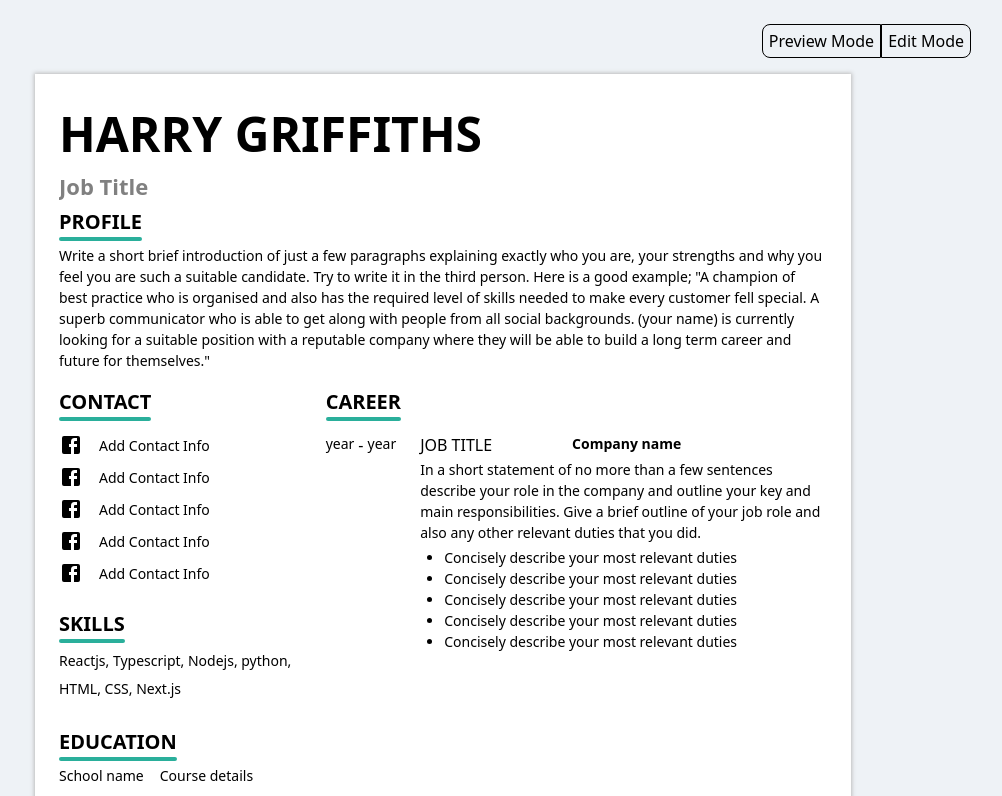
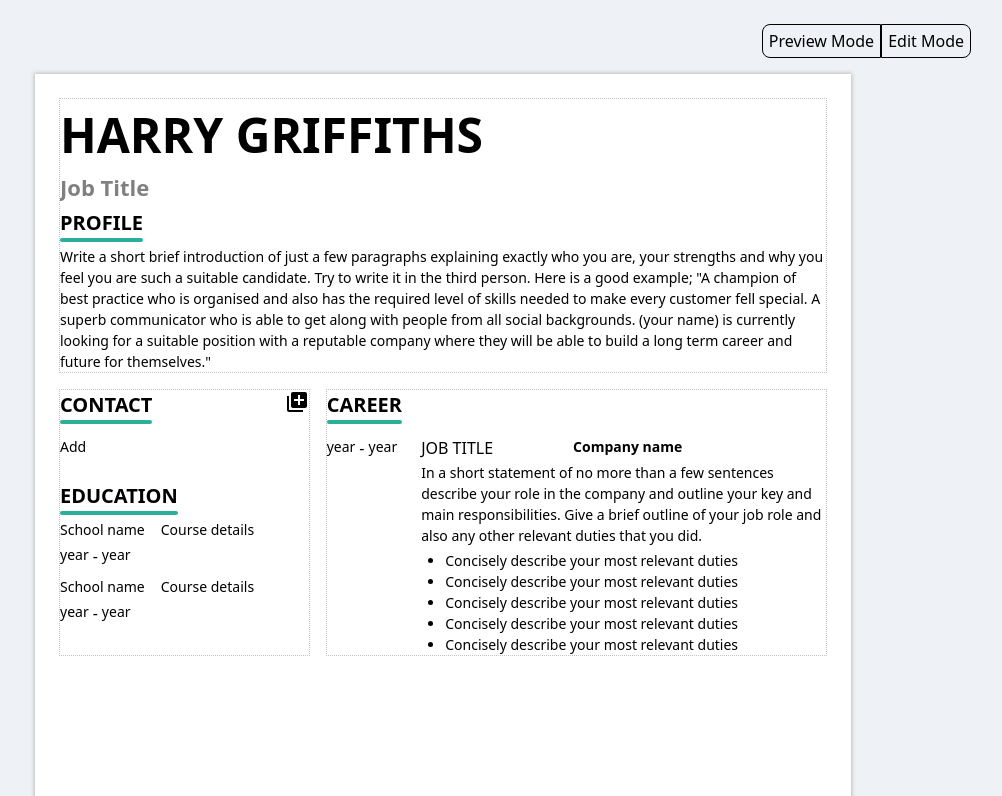
Before and after one commit to Mavrik-jnr/CV-builder, a React (Create React App) app: page / in a window 1280 px wide. Shown: the top 796 px of the page, without its empty margins (197-1199 px from the left). Built offline with nearby package versions, Linux system fonts and the light colour scheme.

Commit message:
TODO: Add Remove & Print Functionality

```diff
--- a/package.json
+++ b/package.json
@@ -10,6 +10,7 @@
     "react-dom": "^18.2.0",
     "react-scripts": "5.0.1",
     "sanitize.css": "^13.0.0",
+    "uuid": "^9.0.0",
     "web-vitals": "^2.1.4"
   },
   "scripts": {
--- a/src/components/atomic/ContactInfo.js
+++ b/src/components/atomic/ContactInfo.js
@@ -5,12 +5,12 @@ import { ContactPhone } from "@mui/icons-material";
 
 export default class ContactInfo extends Component {
   render() {
-    const { svg } = this.props;
+    const { svg, text } = this.props;
     return (
       <div className={styles.contact}>
         {svg ? svg : <ContactPhone />}
         <Input>
-          <p>Add Contact Info</p>
+          <p>{text ? text : "Add Contact Info"}</p>
         </Input>
       </div>
     );
--- a/src/components/section/styles/Career.module.css
+++ b/src/components/section/styles/Career.module.css
@@ -8,4 +8,6 @@
   /* max-height: 656px;s */
   /* display: grid; */
   /* gap: 0px; */
+  position: relative;
+  border: 1px dotted rgb(195, 194, 194);
 }
--- a/src/components/section/styles/Header.module.css
+++ b/src/components/section/styles/Header.module.css
@@ -8,6 +8,8 @@ header {
   /* display: grid;
   grid-template-rows: 1fr 2fr; */
   overflow: hidden;
+  position: relative;
+  border: 1px dotted rgb(195, 194, 194);
 }
 header h2 {
   margin-bottom: 8px;
--- a/src/components/section/styles/Sidebar.module.css
+++ b/src/components/section/styles/Sidebar.module.css
@@ -5,6 +5,8 @@ aside {
   gap: 24px;
   overflow: hidden;
   align-content: flex-start;
+  position: relative;
+  border: 1px dotted rgb(195, 194, 194);
 }
 
 /* aside h2 {
--- a/src/components/utility/ContactComponent.js
+++ b/src/components/utility/ContactComponent.js
@@ -1,32 +1,66 @@
 import { Facebook } from "@mui/icons-material";
 import React, { Component } from "react";
 import ContactInfo from "../atomic/ContactInfo";
+import { v4 as uuidv4 } from "uuid";
 
 export default class ContactComponent extends Component {
   constructor() {
     super();
 
     this.state = {
-      count: ["contact", "contact", "contact", "contact", "contact"],
+      count: [],
     };
     this.increment = this.increment.bind(this);
     this.decrement = this.decrement.bind(this);
+    this.updateText = this.updateText.bind(this);
   }
   increment() {
     this.setState({
-      count: [...this.state.count, "education"],
+      count: [...this.state.count, { id: uuidv4(), text: "" }],
     });
   }
-  decrement() {
+  decrement(e) {
+    let oldArray = [...this.state.count];
+    let removedArray = oldArray.splice(e.target.getAttribute("gg"), 1);
+    let filteredArray = oldArray.filter((element) => {
+      return element.id !== e.target.getAttribute("id");
+    });
     this.setState({
-      count: this.state.count.length === 1 ? [] : this.state.count.slice(1),
+      count: filteredArray,
     });
+  }
+  updateText(e) {
+    this.setState({
+      count: [],
+    });
+
+    // this.state.count.map((element) => {
+    //   if (element.id === e.target.getAttribute("id")) {
+    //     this.setStateelement.text = e.target.textContent;
+    //     return element;
+    //   } else {
+    //     return element;
+    //   }
+    // })
   }
   render() {
     return (
       <>
+        <p onClick={this.increment}>Add</p>
         {this.state.count.map((element) => {
-          return <ContactInfo svg={<Facebook />} />;
+          return (
+            <>
+              <ContactInfo
+                change={this.updateText}
+                key={element.id}
+                svg={<Facebook />}
+                text={element.text}
+              />
+              <span onClick={(e) => this.decrement(e)} id={element.id}>
+                Remove
+              </span>
+            </>
+          );
         })}
       </>
     );
--- a/src/components/utility/SidebarComponent.js
+++ b/src/components/utility/SidebarComponent.js
@@ -4,23 +4,29 @@ import Education from "../card/Education";
 import References from "../card/References";
 import Skills from "../card/Skills";
 import styles from "./styles/sidebarcomponent.module.css";
+import LibraryAddIcon from "@mui/icons-material/LibraryAdd";
 
 export default class SidebarComponent extends Component {
   constructor() {
     super();
     this.state = {
-      cards: ["contact", "skills", "education", "references"],
+      cards: ["contact", "education"],
+      cardsMenu: ["contact", "skills", "education", "references"],
+      display: "",
     };
     this.setCard = this.setCard.bind(this);
+    this.setDisplay = this.setDisplay.bind(this);
   }
 
-  setCard(card) {
+  setCard(e) {
     //setting logic
+
+    let card = e.target.textContent;
     if (this.state.cards.includes(card)) {
       return;
     } else {
       this.setState({
-        cards: this.state.cards.append(card),
+        cards: [...this.state.cards, card],
       });
     }
   }
@@ -29,9 +35,41 @@ export default class SidebarComponent extends Component {
       cards: this.state.cards.filter((element) => element !== card),
     });
   }
+  setDisplay(e) {
+    if (this.state.display === "") {
+      this.setState({
+        display: "block",
+      });
+    } else {
+      this.setState({
+        display: "",
+      });
+    }
+  }
   render() {
     return (
       <>
+        <LibraryAddIcon onClick={this.setDisplay} className={styles.dropDown} />
+
+        <div
+          // style={{ display: `${this.state.display}` }}
+          display={this.state.display}
+          className={styles.menu}
+        >
+          {this.state.cardsMenu.map((card) => {
+            return (
+              <div
+                className={styles.menuItem}
+                onClick={(e) => {
+                  this.setCard(e);
+                  this.setDisplay();
+                }}
+              >
+                {card}
+              </div>
+            );
+          })}
+        </div>
         {this.state.cards.map((element) => {
           if (element === "contact") {
             return <Contact />;
--- a/src/components/utility/styles/sidebarcomponent.module.css
+++ b/src/components/utility/styles/sidebarcomponent.module.css
@@ -0,0 +1,43 @@
+.dropDown {
+  position: absolute;
+  right: 0;
+  font-size: 32px;
+}
+.dropDown :hover {
+  color: rgb(42, 175, 155);
+}
+
+.menu {
+  display: none;
+  position: absolute;
+  display: flex;
+  flex-direction: column;
+  gap: 4px;
+  top: 24px;
+  right: 0px;
+  border: 1px solid black;
+  /* border-left: px solid black; */
+  border-radius: 4px;
+  width: 100px;
+}
+
+.menuItem {
+  display: flex;
+  justify-content: center;
+  align-items: center;
+  border-bottom: 1px solid black;
+
+  cursor: pointer;
+  font-weight: 500;
+}
+.menuItem:hover {
+  background-color: rgb(42, 175, 155);
+  color: white;
+}
+
+.menu[display=""] {
+  display: none;
+}
+.menu[display="block"] {
+  display: block;
+}
```
Also changed, not shown: 1 other file (tests, documents, lock files or other folders).
